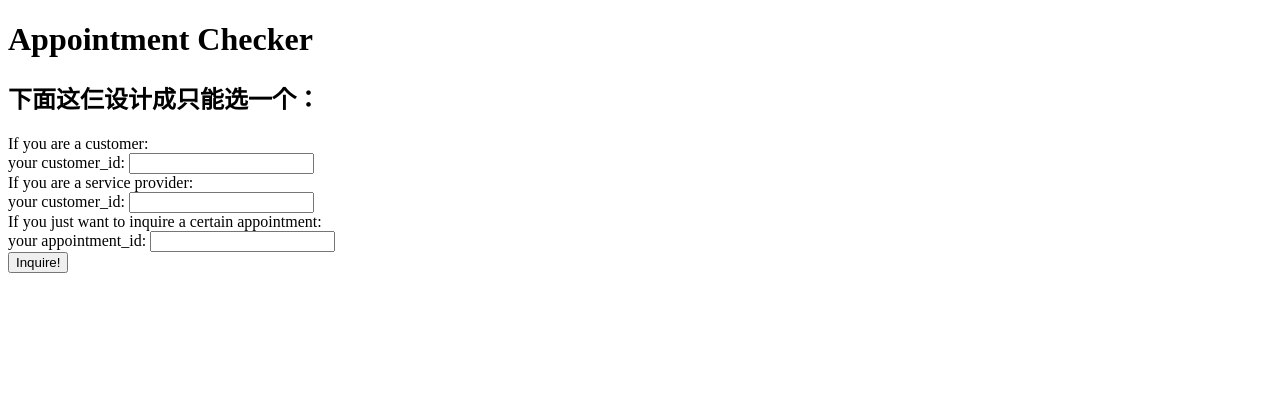
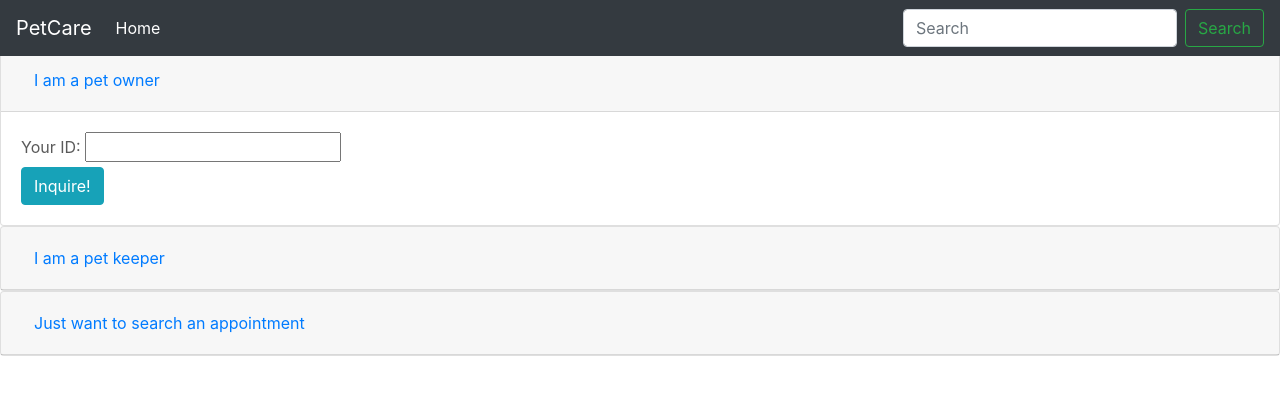
Before and after one commit to dabaitudiu/PetBoarding, a Node server app: page /update/ in a window 1280 px wide. Shown: the top 395 px of the page. Run offline with Node 20, Linux system fonts and the light colour scheme.

Commit message:
bootstraped for inquiry page
- added the 3 options

```diff
--- a/app/views/inquiry.ejs
+++ b/app/views/inquiry.ejs
@@ -1,32 +1,135 @@
 <!DOCTYPE html>
 <html>
         <head>
-        <title>
-            Appointment Check
-        </title>
+            <meta charset="utf-8">
+            <meta name="viewport" content="width=device-width, initial-scale=1, shrink-to-fit=no">
+            <meta name="description" content="">
+
+
+            <title>Check Appointment</title>
+
+            <!-- Bootstrap core CSS -->
+            <link rel="stylesheet" href="https://stackpath.bootstrapcdn.com/bootstrap/4.3.1/css/bootstrap.min.css" integrity="sha384-ggOyR0iXCbMQv3Xipma34MD+dH/1fQ784/j6cY/iJTQUOhcWr7x9JvoRxT2MZw1T" crossorigin="anonymous">
+
+
+            <style>
+                .carousel-inner > .item >img{
+                min-height : 300px;
+                max-height : 300px;
+                width : 100%;
+                }
+
+                .bd-placeholder-img {
+                font-size: 1.125rem;
+                text-anchor: middle;
+                -webkit-user-select: none;
+                -moz-user-select: none;
+                -ms-user-select: none;
+                user-select: none;
+                }
+
+
+                @media (min-width: 768px) {
+                .bd-placeholder-img-lg {
+                    font-size: 3.5rem;
+                }
+                }
+            </style>
+            <!-- Custom styles for this template -->
+            <link href="/css/pet.css" rel="stylesheet" type="text/css">
+
         </head>
+
     <body>
-        <h1>Appointment Checker</h1>
+    <header>
+        <nav class="navbar navbar-expand-md navbar-dark fixed-top bg-dark">
+
+            <a class="navbar-brand" href="#">PetCare</a>
+            <button class="navbar-toggler" type="button" data-toggle="collapse" data-target="#navbarCollapse" aria-controls="navbarCollapse" aria-expanded="false" aria-label="Toggle navigation">
+            <span class="navbar-toggler-icon"></span>
+            </button>
+
+            <div class="collapse navbar-collapse" id="navbarCollapse">
+                <ul class="navbar-nav mr-auto">
+                <li class="nav-item active">
+                    <a class="nav-link" href="#">Home <span class="sr-only">(current)</span></a>
+                </li>
+                </ul>
+                <form class="form-inline mt-2 mt-md-0">
+                <input class="form-control mr-sm-2" type="text" placeholder="Search" aria-label="Search">
+                <button class="btn btn-outline-success my-2 my-sm-0" type="submit">Search</button>
+                </form>
+            </div>
+
+            </nav>
+        </header>
+
         <% if (data.length === 0) {%>
-            <h2>下面这仨设计成只能选一个：</h2>
+
+            <div id="accordion">
+                <div class="card">
+                    <div class="card-header" id="headingOne">
+                    <h5 class="mb-0">
+                        <button class="btn btn-link" data-toggle="collapse" data-target="#collapseOne" aria-expanded="true" aria-controls="collapseOne">
+                        I am a pet owner
+                        </button>
+                    </h5>
+                    </div>
+
+                    <div id="collapseOne" class="collapse show" aria-labelledby="headingOne" data-parent="#accordion">
+                    <div class="card-body">
                             <form action="inquiry" method="POST">
-                If you are a customer:
                                 <div>
-                    <label for="customer_id">your customer_id:</label>
+                                    <label for="customer_id">Your ID:</label>
+                                    <input type="text" name="owner_id"/>
+                                </div>
+                                <button type="submit" class="btn btn-info">Inquire!</button>
+                            </form>
+                    </div>
+                    </div>
+                </div>
+                <div class="card">
+                    <div class="card-header" id="headingTwo">
+                    <h5 class="mb-0">
+                        <button class="btn btn-link collapsed" data-toggle="collapse" data-target="#collapseTwo" aria-expanded="false" aria-controls="collapseTwo">
+                        I am a pet keeper
+                        </button>
+                    </h5>
+                    </div>
+                    <div id="collapseTwo" class="collapse" aria-labelledby="headingTwo" data-parent="#accordion">
+                    <div class="card-body">
+                            <form action="inquiry" method="POST">
+                                <div>
+                                    <label for="customer_id">Your ID:</label>
                                     <input type="text" name="customer_id"/>
                                 </div>
-                If you are a service provider:
+                                <button type="submit" class="btn btn-info">Inquire!</button>
+                            </form>
+                    </div>
+                    </div>
+                </div>
+                <div class="card">
+                    <div class="card-header" id="headingThree">
+                    <h5 class="mb-0">
+                        <button class="btn btn-link collapsed" data-toggle="collapse" data-target="#collapseThree" aria-expanded="false" aria-controls="collapseThree">
+                        Just want to search an appointment
+                        </button>
+                    </h5>
+                    </div>
+                    <div id="collapseThree" class="collapse" aria-labelledby="headingThree" data-parent="#accordion">
+                    <div class="card-body">
+                            <form action="inquiry" method="POST">
                                 <div>
-                    <label for="customer_id">your customer_id:</label>
-                    <input type="text" name="customer_id"/>
-                </div>
-                If you just want to inquire a certain appointment:
-                <div>
-                    <label for="app_id">your appointment_id:</label>
+                                    <label for="app_id">Appointment ID:</label>
                                     <input type="text" name="appointment_id"/>
                                 </div>
-                <button type="submit">Inquire!</button>
+                                <button type="submit" class="btn btn-info">Inquire!</button>
                             </form>
+                    </div>
+                    </div>
+                </div>
+            </div>
+
         <% } else { %>
 
                 <table>
@@ -64,6 +167,8 @@
                     <button type="submit">Update Status</button>
                 </form>
         <% } %>
-
+        <script src="https://code.jquery.com/jquery-3.3.1.slim.min.js" integrity="sha384-q8i/X+965DzO0rT7abK41JStQIAqVgRVzpbzo5smXKp4YfRvH+8abtTE1Pi6jizo" crossorigin="anonymous"></script>
+        <script src="https://cdnjs.cloudflare.com/ajax/libs/popper.js/1.14.7/umd/popper.min.js" integrity="sha384-UO2eT0CpHqdSJQ6hJty5KVphtPhzWj9WO1clHTMGa3JDZwrnQq4sF86dIHNDz0W1" crossorigin="anonymous"></script>
+        <script src="https://stackpath.bootstrapcdn.com/bootstrap/4.3.1/js/bootstrap.min.js" integrity="sha384-JjSmVgyd0p3pXB1rRibZUAYoIIy6OrQ6VrjIEaFf/nJGzIxFDsf4x0xIM+B07jRM" crossorigin="anonymous"></script>
     </body>
 </html>
```
Lines whose indentation alone changed are shown as unchanged.
